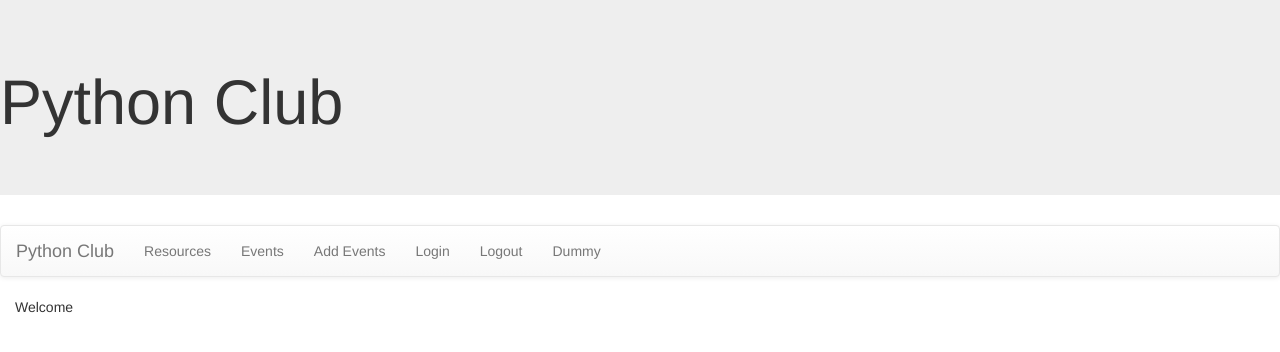
After one commit to hvncodes/PythonClub, a Django app: page /club/loginmessage/ in a window 1280 px wide. The commit adds this page. Shown: the top 352 px of the page. Run offline with Django 3.2, Linux system fonts and the light colour scheme; some libraries are stand-ins or nearby versions.

Commit message:
login, logout, and authentication

```diff
--- a/pythonclub/club/templates/base.html
+++ b/pythonclub/club/templates/base.html
@@ -21,6 +21,8 @@
                 <li><a href="{% url 'resources' %}">Resources</a></li>
                 <li><a href="{% url 'getevents' %}">Events</a></li>
                 <li><a href="{% url 'newevent' %}">Add Events</a></li>
+                <li><a href="{% url 'login' %}">Login</a></li>
+                <li><a href="{% url 'logout' %}">Logout</a></li>
                 <li><a href="">Dummy</a></li>
             </ul>
         </div>
--- /dev/null
+++ b/pythonclub/club/templates/club/loginmessage.html
@@ -0,0 +1,4 @@
+{% extends 'base.html' %}
+{% block content %}
+<p>Welcome</p>
+{% endblock %}
--- /dev/null
+++ b/pythonclub/club/templates/club/logoutmessage.html
@@ -0,0 +1,4 @@
+{% extends 'base.html' %}
+{% block content %}
+<p>See you soon.</p>
+{% endblock %}
--- a/pythonclub/club/templates/club/resources.html
+++ b/pythonclub/club/templates/club/resources.html
@@ -1,7 +1,5 @@
 {% extends 'base.html' %}
 {% block content %}
-<!-- This is a comment -->
-
 <h2>Resources</h2>
 <table class="table">
     <tr>
--- a/pythonclub/club/urls.py
+++ b/pythonclub/club/urls.py
@@ -7,4 +7,6 @@ urlpatterns=[
     path('getevents/', views.getevents, name='getevents'),
     path('eventdetail/<int:id>', views.eventdetail, name='details'),
     path('newevent/', views.newevent, name='newevent'),
+    path('loginmessage/', views.loginmessage, name='loginmessage'),
+    path('logoutmessage/', views.logoutmessage, name='logoutmessage'),
 ]
--- a/pythonclub/club/views.py
+++ b/pythonclub/club/views.py
@@ -1,6 +1,7 @@
 from django.shortcuts import render, get_object_or_404
 from .models import Resources, Events
 from .forms import EventForm
+from django.contrib.auth.decorators import login_required
 
 # Create your views here.
 def index (request):
@@ -20,6 +21,7 @@ def eventdetail(request, id):
     return render(request, 'club/details.html', context=context)
 
 #form view
+@login_required
 def newevent(request):
     form=EventForm
     if request.method=='POST':
@@ -31,3 +33,9 @@ def newevent(request):
     else:
         form=EventForm()
     return render(request, 'club/newevent.html', {'form': form})
+
+def loginmessage(request):
+    return render(request, 'club/loginmessage.html')
+
+def logoutmessage(request):
+    return render(request, 'club/logoutmessage.html')
--- a/pythonclub/pythonclub/settings.py
+++ b/pythonclub/pythonclub/settings.py
@@ -123,3 +123,5 @@ USE_TZ = True
 # https://docs.djangoproject.com/en/2.1/howto/static-files/
 
 STATIC_URL = '/static/'
+LOGIN_REDIRECT_URL='loginmessage'
+LOGOUT_REDIRECT_URL='logoutmessage'
--- a/pythonclub/pythonclub/urls.py
+++ b/pythonclub/pythonclub/urls.py
@@ -19,4 +19,5 @@ from django.urls import path, include
 urlpatterns = [
     path('admin/', admin.site.urls),
     path('club/', include('club.urls')),
+    path('accounts/', include('django.contrib.auth.urls')),
 ]
```
Also changed, not shown: pythonclub/club/templates/registration/login.html (added, +9 -0 lines), pythonclub/club/tests.py (+11 -0 lines).
